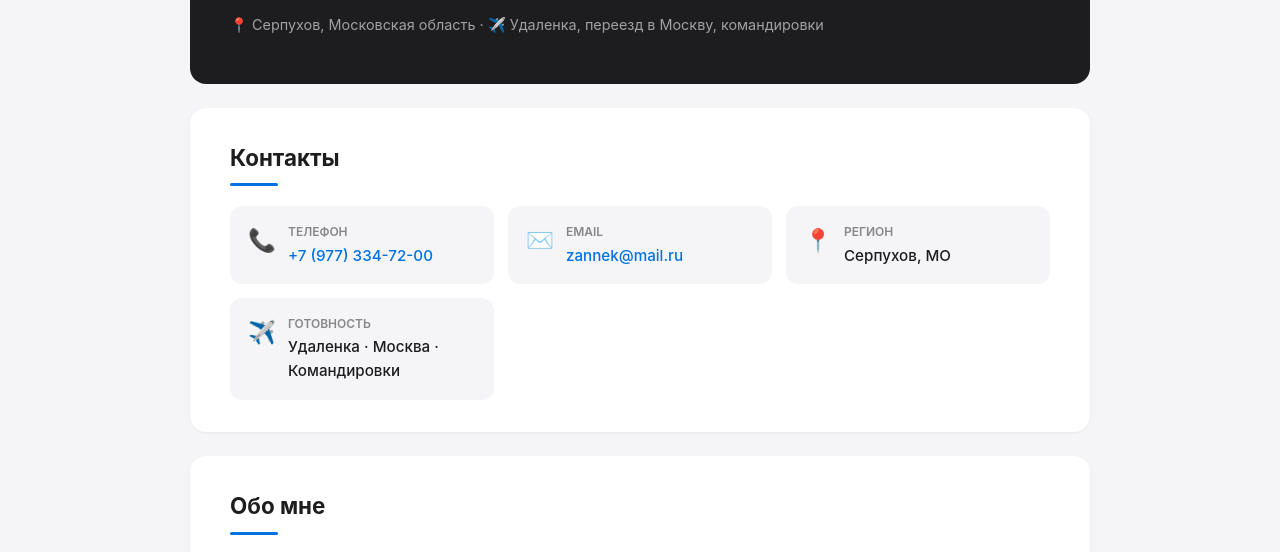
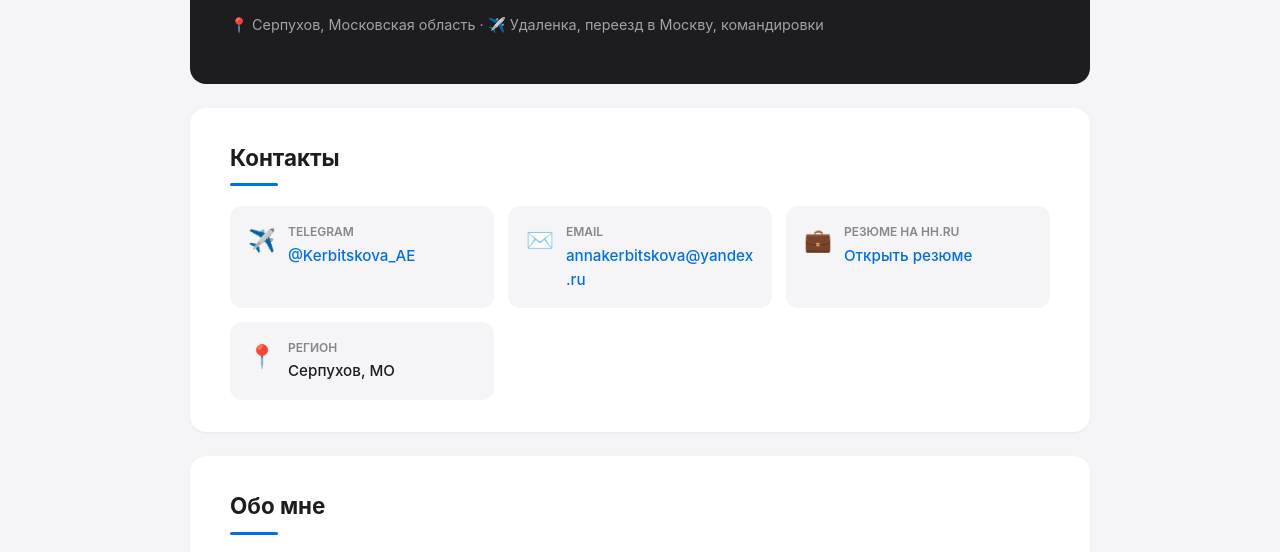
Before and after one commit to KerbitskovaAE/portfolio, a plain HTML site: page index.html in a window 1280 px wide. Shown: the part 212-764 px from the top of the page. Drawn offline with Linux system fonts and the light colour scheme.

Commit message:
Update index.html

```diff
--- a/index.html
+++ b/index.html
@@ -3,7 +3,14 @@
 <head>
 <meta charset="UTF-8">
 <meta name="viewport" content="width=device-width, initial-scale=1.0">
-<title>Анна Кербицкова — Портфолио</title>
+<title>Анна Кербицкова — Директор по качеству | Business Analyst | Строительный контроль</title>
+<meta name="description" content="Анна Кербицкова — эксперт по управлению качеством и строительному контролю. Директор по качеству, руководитель СКК, Business Analyst. Опыт 13 лет: ERP, LIMS, MES, ISO 9001, R&D.">
+<meta name="keywords" content="директор по качеству, руководитель СКК, строительный контроль, управление качеством, Business Analyst, Product Owner, ERP, LIMS, MES, ISO 9001, R&D, модульное домостроение">
+<meta name="author" content="Анна Кербицкова">
+<meta property="og:title" content="Анна Кербицкова — портфолио">
+<meta property="og:description" content="Опыт 13 лет в управлении качеством, СКК и R&D. Внедрение ERP, LIMS, MES. Портфолио проектов.">
+<meta property="og:type" content="website">
+<meta property="og:url" content="https://kerbitskovaae.github.io/portfolio/">
 <style>
 :root{--bg:#f5f5f7;--card:#fff;--text:#1d1d1f;--muted:#86868b;--border:#e5e5ea;--accent:#0071e3;--accent-bg:#e8f0fe;--header:#1d1d1f;--header-text:#fff}
 [data-theme="dark"]{--bg:#000;--card:#1c1c1e;--text:#f5f5f7;--muted:#6e6e73;--border:#2c2c2e;--accent:#0a84ff;--accent-bg:#1a2a3a;--header:#1c1c1e;--header-text:#f5f5f7}
@@ -66,10 +73,10 @@ footer{text-align:center;padding:20px 0;font-size:.85rem;color:var(--muted)}
 <section>
 <h2>Контакты</h2>
 <div class="grid">
-<div class="contact"><div class="icon">📞</div><div><div class="label">Телефон</div><div class="val"><a href="tel:+79773347200">+7 (977) 334-72-00</a></div></div></div>
-<div class="contact"><div class="icon">✉️</div><div><div class="label">Email</div><div class="val"><a href="mailto:zannek@mail.ru">zannek@mail.ru</a></div></div></div>
+<div class="contact"><div class="icon">✈️</div><div><div class="label">Telegram</div><div class="val"><a href="https://t.me/Kerbitskova_AE" target="_blank">@Kerbitskova_AE</a></div></div></div>
+<div class="contact"><div class="icon">✉️</div><div><div class="label">Email</div><div class="val"><a href="mailto:annakerbitskova@yandex.ru">annakerbitskova@yandex.ru</a></div></div></div>
+<div class="contact"><div class="icon">💼</div><div><div class="label">Резюме на hh.ru</div><div class="val"><a href="https://hh.ru/resume/e08c3d1dff0bc4c5a80039ed1f566d59767263" target="_blank">Открыть резюме</a></div></div></div>
 <div class="contact"><div class="icon">📍</div><div><div class="label">Регион</div><div class="val">Серпухов, МО</div></div></div>
-<div class="contact"><div class="icon">✈️</div><div><div class="label">Готовность</div><div class="val">Удаленка · Москва · Командировки</div></div></div>
 </div>
 </section>
 
```
